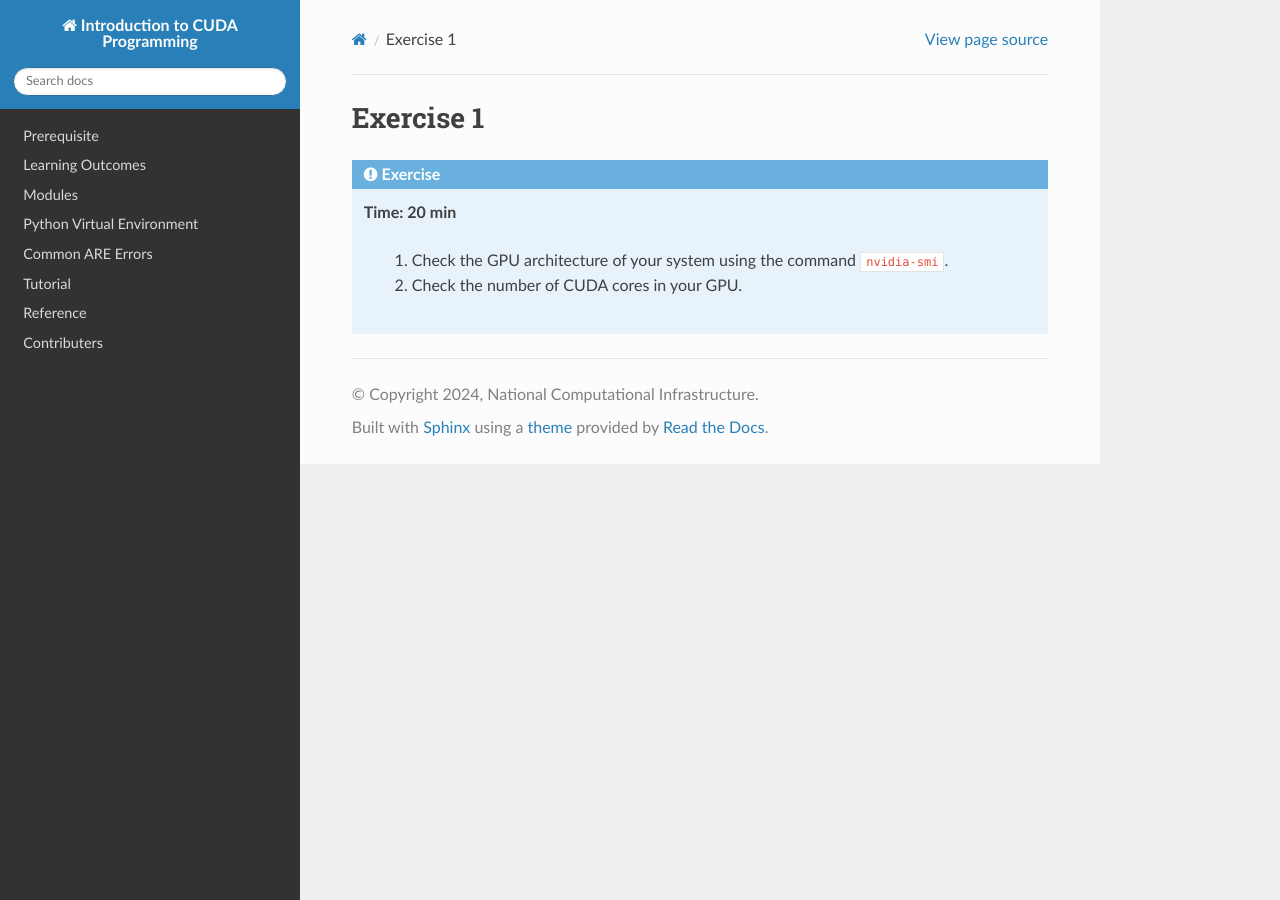
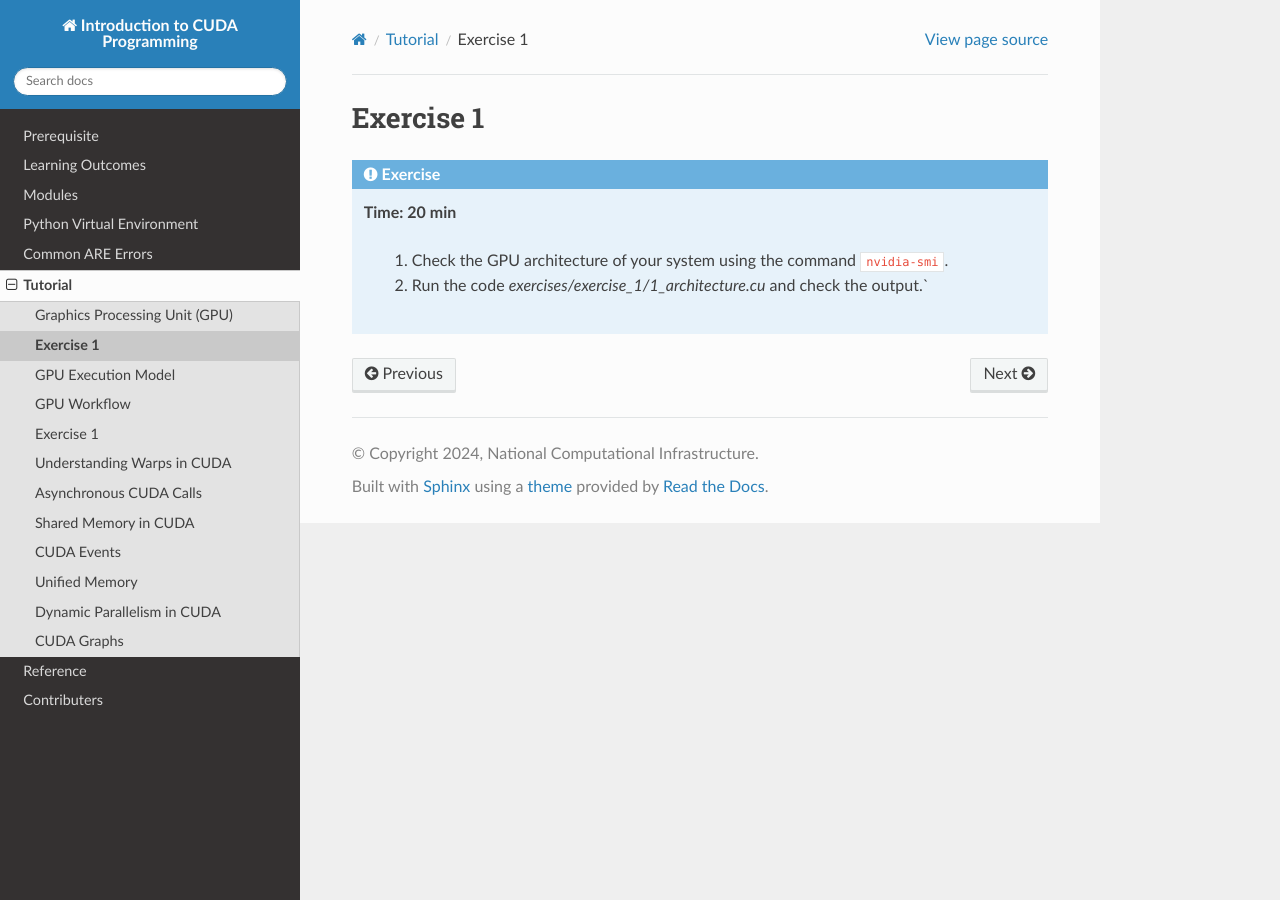
Before and after one commit to NCI900-Training-Organisation/intro-to-cuda, a Sphinx documentation site: the page built from docs/source/tutorial/exercise_1.rst, in a window 1280 px wide. Built offline with Sphinx 7.4.7 and the Read the Docs theme 3.1.0, drawn with Linux system fonts in a browser that asks for light colours.

Commit message:
exercise 2 added

```diff
--- a/docs/source/tutorial.rst
+++ b/docs/source/tutorial.rst
@@ -44,8 +44,10 @@
 .. toctree::
 
     tutorial/gpu.rst
+    tutorial/exercise_1.rst
     tutorial/gpu_exec_model.rst
     tutorial/GPU_workflow.rst
+    tutorial/exercise_2.rst
     tutorial/warps.rst
     tutorial/asynchronous.rst
     tutorial/shared_memory.rst
--- a/docs/source/tutorial/exercise_1.rst
+++ b/docs/source/tutorial/exercise_1.rst
@@ -7,4 +7,4 @@
    **Time: 20 min**
 
     1. Check the GPU architecture of your system using the command ``nvidia-smi``.
-    2. Check the number of CUDA cores in your GPU.
+    2. Run the code `exercises/exercise_1/1_architecture.cu` and check the output.`
```
Also changed, not shown: docs/source/tutorial/exercise_2.rst (added, +10 -0 lines), 2 other files.
